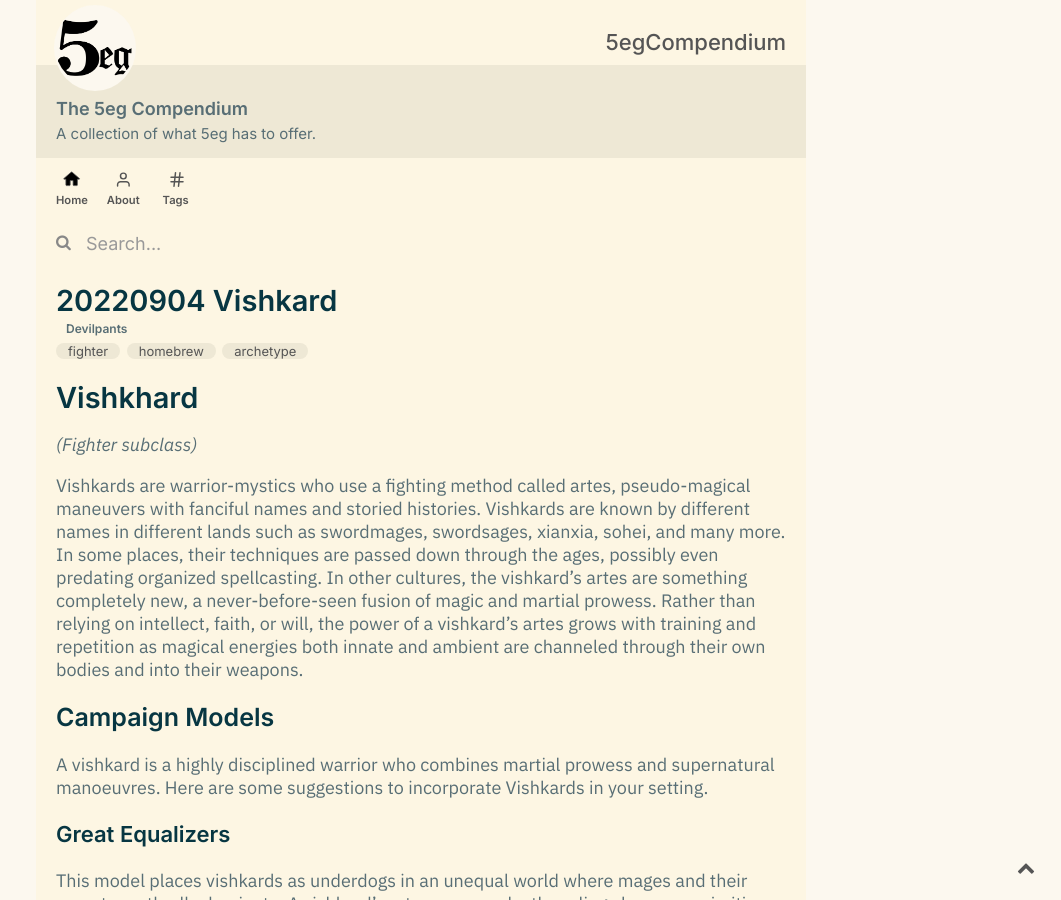
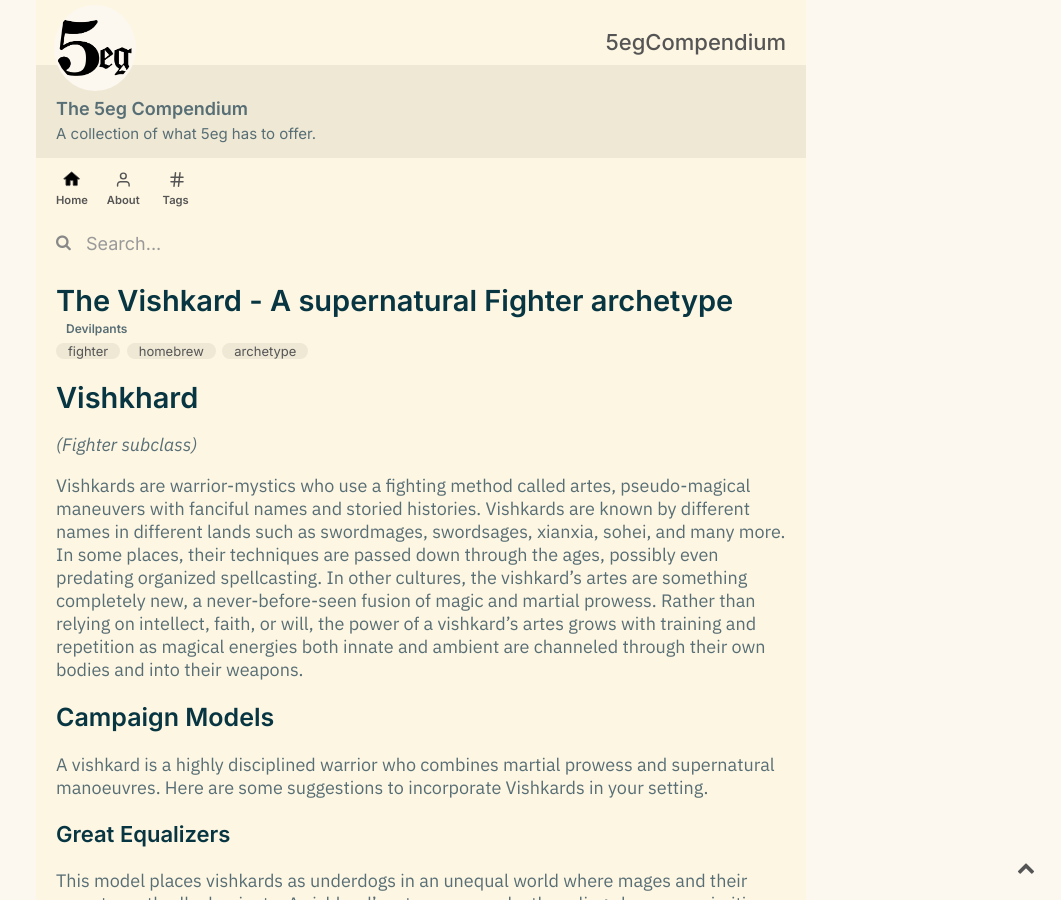
Before and after one commit to 5egeneral/compendium, a Jekyll site: the page built from _notes/20220904-Vishkard.md, in a window 1280 px wide and 900 px high. Shown: the whole window, without its empty margins (219-1280 px from the left). Built offline with Jekyll 4.4.1, drawn with Linux system fonts in a browser that asks for light colours.

Commit message:
Update 20220904-Vishkard.md

```diff
--- a/_notes/20220904-Vishkard.md
+++ b/_notes/20220904-Vishkard.md
@@ -1,5 +1,5 @@
 ---
-title:
+title: The Vishkard - A supernatural Fighter archetype
 state: publish
 tags: [fighter, homebrew, archetype]
 author: Devilpants
```
